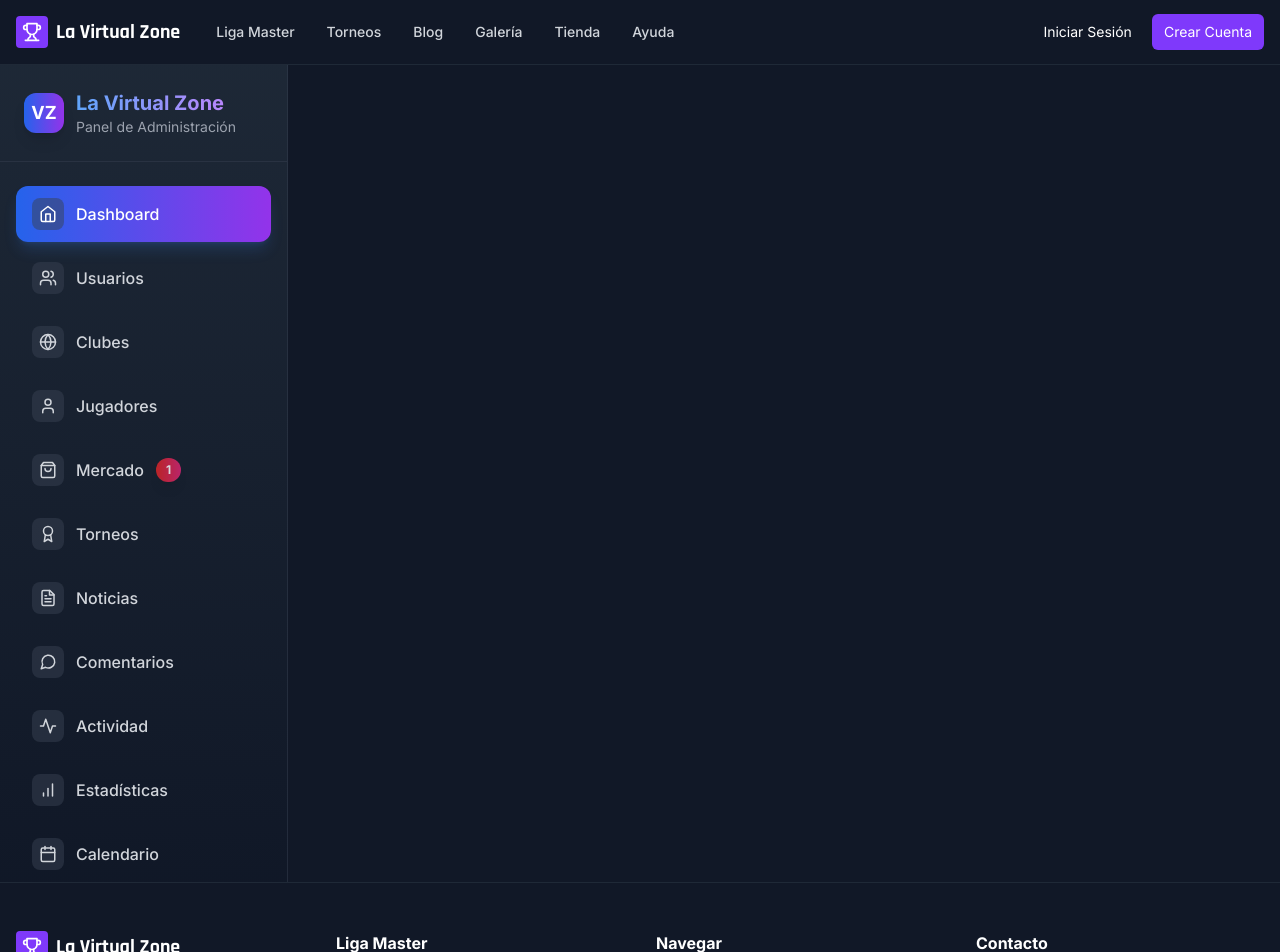
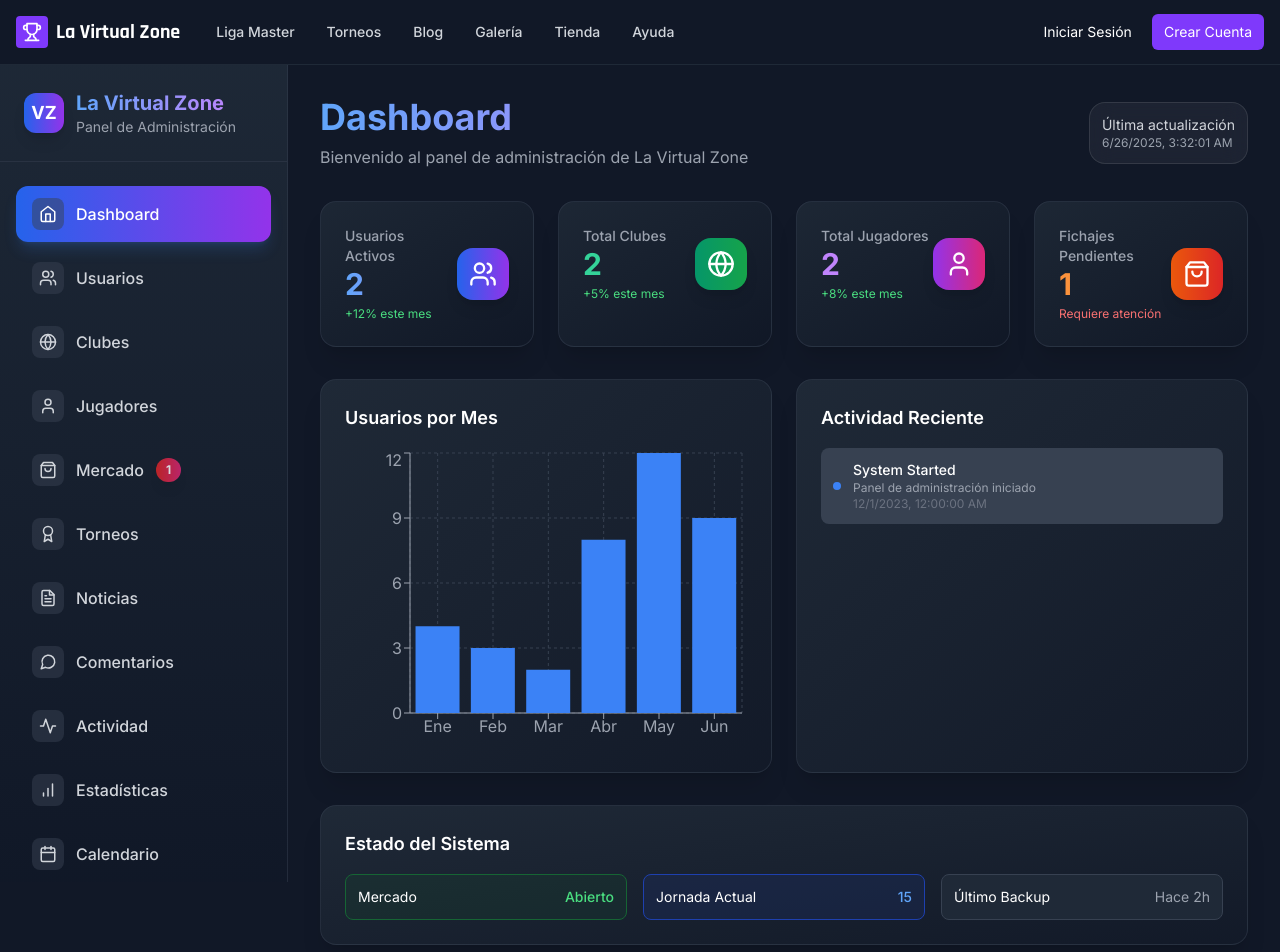
Before and after one commit to jacksonhehe/La-Virtual-Zone-, a React (Vite) app: page /admin in a window 1280 px wide. Shown: the top 952 px of the page. Built offline with nearby package versions, Linux system fonts and the light colour scheme.

Commit message:
Fix admin panel routing

```diff
--- a/src/adminPanel/App.tsx
+++ b/src/adminPanel/App.tsx
@@ -44,18 +44,18 @@ const AdminLayout = () => {
           </div>
         }>
           <Routes>
-            <Route path="/admin" element={<Dashboard />} />
-            <Route path="/admin/usuarios" element={<Usuarios />} />
-            <Route path="/admin/clubes" element={<Clubes />} />
-            <Route path="/admin/jugadores" element={<Jugadores />} />
-            <Route path="/admin/mercado" element={<Mercado />} />
-            <Route path="/admin/torneos" element={<Torneos />} />
-            <Route path="/admin/noticias" element={<Noticias />} />
-            <Route path="/admin/comentarios" element={<Comentarios />} />
-            <Route path="/admin/actividad" element={<Actividad />} />
-            <Route path="/admin/estadisticas" element={<Estadisticas />} />
-            <Route path="/admin/calendario" element={<Calendario />} />
-            <Route path="/" element={<Navigate to="/admin" replace />} />
+            <Route index element={<Dashboard />} />
+            <Route path="usuarios" element={<Usuarios />} />
+            <Route path="clubes" element={<Clubes />} />
+            <Route path="jugadores" element={<Jugadores />} />
+            <Route path="mercado" element={<Mercado />} />
+            <Route path="torneos" element={<Torneos />} />
+            <Route path="noticias" element={<Noticias />} />
+            <Route path="comentarios" element={<Comentarios />} />
+            <Route path="actividad" element={<Actividad />} />
+            <Route path="estadisticas" element={<Estadisticas />} />
+            <Route path="calendario" element={<Calendario />} />
+            <Route path="*" element={<Navigate to="." replace />} />
           </Routes>
         </Suspense>
       </main>
```
